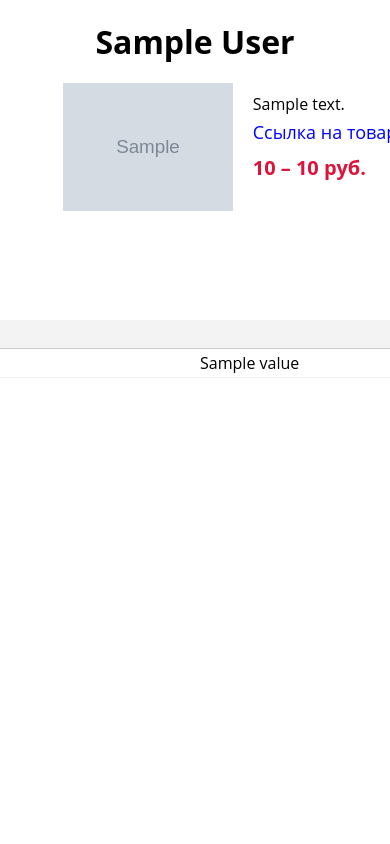
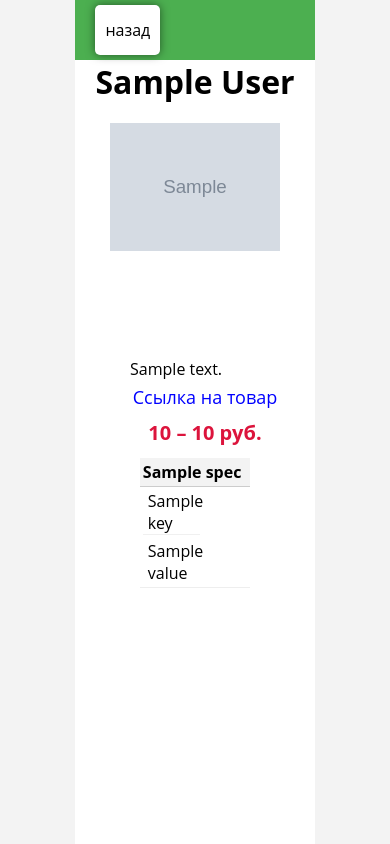
Before and after one commit to astronomer-alkor/scraper_onliner, a Python web app: template app/templates/product.html in a window 390 px wide; the page is wider, and only the part inside the window is pictured. Run offline with Jinja, Linux system fonts and the light colour scheme; the template is opened without the code that fills it: most values are stand-ins (such as "Sample title", 1, 10 or a date in 2020); grey boxes marked "Sample" are stand-in pictures.

Commit message:
add responsive

```diff
--- a/app/static/css/style.css
+++ b/app/static/css/style.css
@@ -68,6 +68,9 @@ ul {
     max-width: 1000px;
     margin: 0 auto;
     margin-bottom: 20px;
+    padding: 0 20px;
+    box-sizing: border-box;
+    text-align: center;
 }
 
 .product__description {
@@ -100,8 +103,8 @@ ul {
 }
 
 .product_table {
-    width: 1000px;
     margin: 0 auto;
+    padding: 0 20px;
 }
 
 .product_table > tbody {
@@ -144,9 +147,14 @@ ul {
 }
 
 .price_chart {
-    width: 900px;
+    width: 100%;
     height: 500px;
     margin: 0 auto;
+}
+
+.price_chart>div>div:first-child {
+    width: 100% !important;
+    height: 500px !important;
 }
 
 .fas_green {
@@ -195,21 +203,36 @@ ul {
 .current_page {
     padding: 8px 12px;
     border-radius: 5px;
+    color: #ffffff;
     background: #4caf50;
 }
 
 .container {
     position: relative;
     display: flex;
+    flex-direction: column;
     max-width: 1400px;
     margin: 0 auto;
     background: #ffffff;
 }
 
+.header {
+    display: flex;
+    align-items: center;
+    width: 100%;
+    height: 60px;
+    box-sizing: border-box;
+    padding: 5px 20px;
+    background: #4CAF50;
+}
+
+.main_section {
+    display: flex;
+}
+
 .product_container {
     flex-direction: column;
     box-sizing: border-box;
-    padding: 20px;
 }
 
 .filter {
@@ -303,6 +326,7 @@ ul {
 
 .main_categories_list {
     display: flex;
+    flex-wrap: wrap;
     margin: 0;
     padding: 0;
 }
@@ -311,6 +335,7 @@ ul {
 .main_categories_list li {
     display: flex;
     align-items: center;
+    width: 150px;
     box-sizing: border-box;
     border-right: 1px solid #f3f3f3;
     text-align: center;
@@ -336,7 +361,7 @@ ul {
 
 .subcategory_block {
     position: absolute;
-    top: 10px;
+    top: 0;
     left: 340px;
     display: none;
     flex-wrap: wrap;
@@ -370,7 +395,8 @@ ul {
 
 .main_category_button {
     height: 100%;
-    padding: 20px 40px;
+    width: 100%;
+    padding: 20px 0;
     border: none;
     background: none;
     font-size: 15px;
@@ -392,7 +418,7 @@ ul {
 }
 
 .product_item {
-    width: 25%;
+    width: 215px;
     height: 100px;
 }
 
@@ -411,7 +437,7 @@ ul {
 
 .product_url {
     display: flex;
-    align-items: center;
+    align-items: flex-start;
     height: 100%;
     box-sizing: border-box;
     padding: 5px;
@@ -481,24 +507,24 @@ ul {
     box-shadow: 0 12px 16px 0 rgba(0,0,0,0.24), 0 17px 50px 0 rgba(0,0,0,0.19);
 }
 
-.graphic_block {
-    position: fixed;
-    display: none;
-    top: calc(50% - 250px);
-    left: calc(50% - 350px);
-}
+/*.graphic_block {*/
+    /*position: absolute;*/
+    /*display: none;*/
+    /*top: calc(50% - 250px);*/
+    /*left: calc(50% - 350px);*/
+    /*box-shadow: 0 12px 16px 0 rgba(0,0,0,0.24), 0 17px 50px 0 rgba(0,0,0,0.19);*/
+/*}*/
 
-.graphic_block--active {
-    display: block;
-}
+/*.graphic_block--active {*/
+    /*display: block;*/
+/*}*/
 
 .back {
-    position: absolute;
-    top: 20px;
-    left: -70px;
     display: flex;
     height: 50px;
-    width: 50px;
+    box-sizing: border-box;
+    padding: 0 10px;
+    border-radius: 5px;
     background: #ffffff;
     box-shadow: 0 0 10px rgba(0,0,0,0.5);
 }
@@ -636,3 +662,60 @@ ul {
         width: 500px;
     }
 }
+
+@media (max-width: 1035px) {
+    .subcategory_block {
+        padding: 0;
+        border-left: 1px solid #333333;
+    }
+
+    .subcategory__title {
+        border: none;
+    }
+}
+
+@media (max-width: 950px) {
+    body {
+        overflow: auto;
+        overflow-x: hidden;
+    }
+    .main_section {
+        flex-direction: column;
+    }
+
+    .filter {
+        width: 100%;
+        margin: 0 auto;
+        border: none;
+    }
+}
+
+@media (max-width: 630px) {
+    .product_block {
+        flex-direction: column;
+        padding: 0;
+    }
+
+    .product_image {
+        margin: 0 auto;
+    }
+
+    .real_url {
+        text-align: center;
+    }
+
+    .product__price_item {
+        text-align: center;
+    }
+}
+
+@media (max-width: 540px) {
+    .table_row {
+        flex-direction: column;
+    }
+
+    .table_row td:first-child {
+        margin-bottom: 5px;
+        border-bottom: 1px solid #f0f0f0;
+    }
+}
--- a/app/static/js/render_products.js
+++ b/app/static/js/render_products.js
@@ -76,11 +76,6 @@ $('input.field').on('change', function () {
 });
 
 
-$('.graphic_button button').click( function () {
-    $('.graphic_block').toggleClass('graphic_block--active');
-});
-
-
 $('input.field_range').on('keyup', function () {
     let data = get_filters();
     get_products('', data);
--- a/app/templates/404.html
+++ b/app/templates/404.html
@@ -2,6 +2,7 @@
 <html lang="en">
 <head>
     <meta charset="UTF-8">
+    <meta name=viewport content="width=device-width, initial-scale=1">
     <link rel="shortcut icon" href="{{ url_for('static', filename='img/favicon.ico') }}">
     <link rel="stylesheet" href="{{ url_for('static', filename='css/style.css') }}">
     <title>404 Scraper</title>
--- a/app/templates/index.html
+++ b/app/templates/index.html
@@ -2,6 +2,7 @@
 <html lang="en">
 <head>
     <meta charset="UTF-8">
+    <meta name=viewport content="width=device-width, initial-scale=1">
     <link rel="shortcut icon" href="{{ url_for('static', filename='img/favicon.ico') }}">
     <link rel="stylesheet" href="{{ url_for('static', filename='css/style.css') }}">
     <title>Scraper</title>
--- a/app/templates/product.html
+++ b/app/templates/product.html
@@ -2,6 +2,7 @@
 <html lang="en">
 <head>
     <meta charset="UTF-8">
+    <meta name=viewport content="width=device-width, initial-scale=1">
     <link rel="stylesheet" href="https://use.fontawesome.com/releases/v5.7.2/css/all.css"
           integrity="sha384-fnmOCqbTlWIlj8LyTjo7mOUStjsKC4pOpQbqyi7RrhN7udi9RwhKkMHpvLbHG9Sr" crossorigin="anonymous">
     <link rel="shortcut icon" href="{{ url_for('static', filename='img/favicon.ico') }}">
@@ -11,9 +12,11 @@
 <body>
 <div class="wrapper">
     <div class="container product_container">
-        <div class="back">
-            <a href="{{ prev_url }}">назад</a>
-        </div>
+       <header class="header">
+            <div class="back">
+                <a href="{{ prev_url }}">назад</a>
+            </div>
+        </header>
         <h1 class="product_caption">{{ product.full_name }}</h1>
         <div class="product_block">
             <div class="product_image">
@@ -22,7 +25,7 @@
             <div class="product_description">
                 <p class="full_description">{{ product.description}}</p>
                 <a href="{{ product.html_url }}" class="real_url" target="_blank">Ссылка на товар</a>
-                <div class="product__price">
+                <div class="product__price product__price_item">
                     {{ product.current_price.price_min }} – {{ product.current_price.price_max}} руб.
                 </div>
             </div>
@@ -58,6 +61,9 @@
         <script>
             google.charts.load('current', {'packages':['corechart']});
             google.charts.setOnLoadCallback(drawChart);
+            window.addEventListener('resize', function(event){
+                drawChart();
+            });
 
             function drawChart() {
                 let data = google.visualization.arrayToDataTable([
@@ -71,6 +77,7 @@
                 let options = {
                   title: 'График изменения цены',
                   curveType: 'function',
+                  width: '100%',
                   legend: { position: 'bottom' },
                   hAxis: {
                     format: 'd.M.yy',
@@ -78,10 +85,14 @@
                   },
                   pointSize: 10
                 };
+                function resize () {
+                    let chart = new google.visualization.LineChart(document.getElementById('price_chart'));
 
-                let chart = new google.visualization.LineChart(document.getElementById('price_chart'));
+                    chart.draw(data, options);
+                }
 
-                chart.draw(data, options);
+                window.onload = resize();
+                window.onresize = resize();
             }
         </script>
     {% endif %}
```
Also changed, not shown: app/core/database.py (+6 -5 lines), app/core/scraper.py (+6 -4 lines), app/templates/catalog.html (+19 -10 lines).
